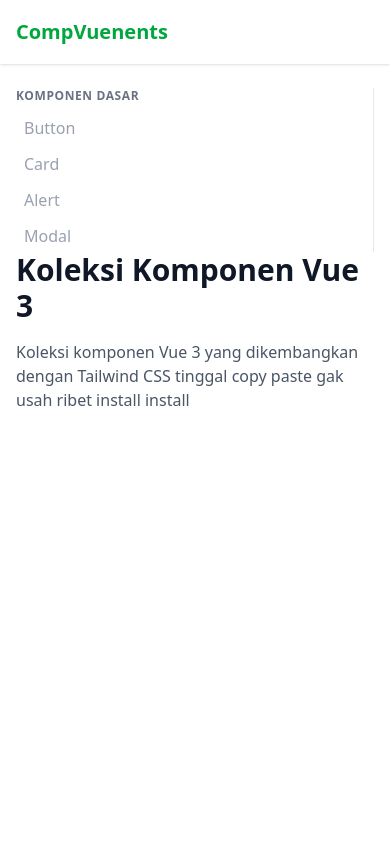
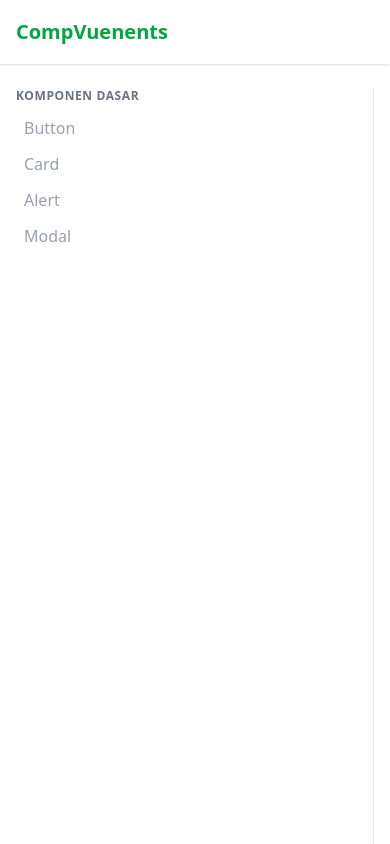
Before and after one commit to ubay1/compvuenents, a Vue app: page / in a window 390 px wide. Shown: the top 844 px of the page. Built offline with nearby package versions, Linux system fonts and the light colour scheme.

Commit message:
add webkit-fill and height sidebar

```diff
--- a/src/assets/main.css
+++ b/src/assets/main.css
@@ -9,3 +9,15 @@
     inset 0 -1px 1px rgba(33, 71, 41, 0.15), 0 0.25rem 1.5rem rgba(255, 255, 255, 0.75);
   --shadow-standard: 0px 0px 10px #d9d9d9;
 }
+@layer utilities {
+  .w-fill {
+    width: -webkit-fill-available;
+    width: -moz-available;
+    width: fill-available;
+  }
+  .h-fill {
+    height: -webkit-fill-available;
+    height: -moz-available;
+    height: fill-available;
+  }
+}
--- a/src/components/pages/Sidebar.vue
+++ b/src/components/pages/Sidebar.vue
@@ -29,7 +29,9 @@ onMounted(() => {
 </script>
 
 <template>
-  <aside class="w-full md:w-44 md:flex-shrink-0 pr-4 border-r border-gray-200 dark:border-gray-700">
+  <aside
+    class="w-full min-h-screen md:w-44 md:flex-shrink-0 pr-4 border-r border-gray-200 dark:border-gray-700"
+  >
     <div class="sticky top-6">
       <h3 class="text-xs font-semibold text-gray-500 dark:text-gray-300 uppercase tracking-wider">
         Komponen Dasar
```
